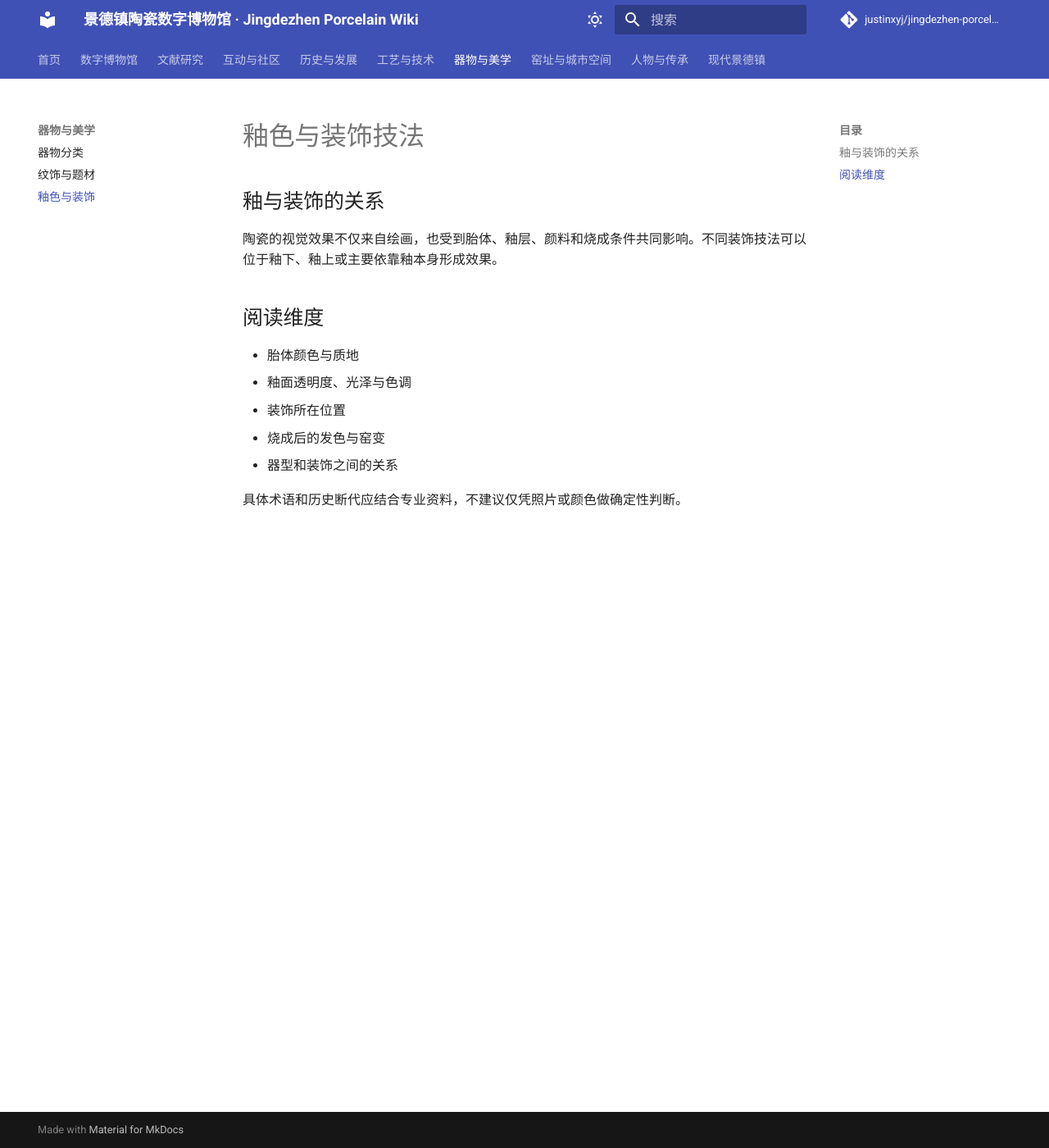
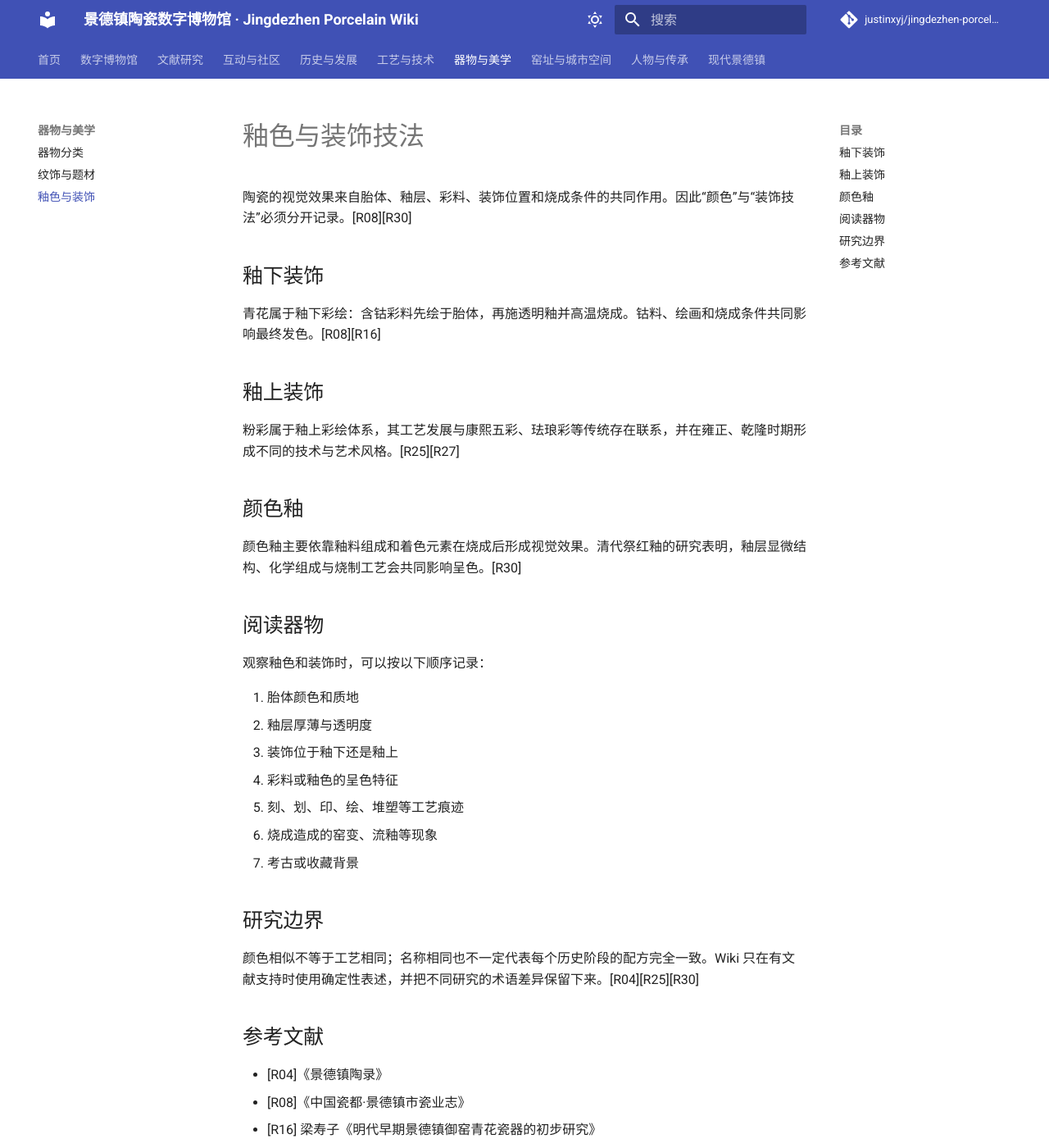
Before and after one commit to justinxyj/jingdezhen-porcelain-wiki, an MkDocs documentation site: the page built from docs/aesthetics/glazes-and-decoration.md, in a window 1280 px wide and 1400 px high. Shown: the whole window at 82% size. Built offline with MkDocs 1.6.1 and Material for MkDocs 9.7.7, drawn with Linux system fonts in a browser that asks for light colours; a script that is not in the unit is left out; comment, search, counter and statistics services are not loaded; some of the changed text lies outside the part shown.

Commit message:
docs: expand glaze and decoration research from literature

```diff
--- a/docs/aesthetics/glazes-and-decoration.md
+++ b/docs/aesthetics/glazes-and-decoration.md
@@ -1,15 +1,40 @@
 # 釉色与装饰技法
 
-## 釉与装饰的关系
+陶瓷的视觉效果来自胎体、釉层、彩料、装饰位置和烧成条件的共同作用。因此“颜色”与“装饰技法”必须分开记录。[R08][R30]
 
-陶瓷的视觉效果不仅来自绘画，也受到胎体、釉层、颜料和烧成条件共同影响。不同装饰技法可以位于釉下、釉上或主要依靠釉本身形成效果。
+## 釉下装饰
 
-## 阅读维度
+青花属于釉下彩绘：含钴彩料先绘于胎体，再施透明釉并高温烧成。钴料、绘画和烧成条件共同影响最终发色。[R08][R16]
 
-- 胎体颜色与质地
-- 釉面透明度、光泽与色调
-- 装饰所在位置
-- 烧成后的发色与窑变
-- 器型和装饰之间的关系
+## 釉上装饰
 
-具体术语和历史断代应结合专业资料，不建议仅凭照片或颜色做确定性判断。
+粉彩属于釉上彩绘体系，其工艺发展与康熙五彩、珐琅彩等传统存在联系，并在雍正、乾隆时期形成不同的技术与艺术风格。[R25][R27]
+
+## 颜色釉
+
+颜色釉主要依靠釉料组成和着色元素在烧成后形成视觉效果。清代祭红釉的研究表明，釉层显微结构、化学组成与烧制工艺会共同影响呈色。[R30]
+
+## 阅读器物
+
+观察釉色和装饰时，可以按以下顺序记录：
+
+1. 胎体颜色和质地
+2. 釉层厚薄与透明度
+3. 装饰位于釉下还是釉上
+4. 彩料或釉色的呈色特征
+5. 刻、划、印、绘、堆塑等工艺痕迹
+6. 烧成造成的窑变、流釉等现象
+7. 考古或收藏背景
+
+## 研究边界
+
+颜色相似不等于工艺相同；名称相同也不一定代表每个历史阶段的配方完全一致。Wiki 只在有文献支持时使用确定性表述，并把不同研究的术语差异保留下来。[R04][R25][R30]
+
+## 参考文献
+
+- [R04]《景德镇陶录》
+- [R08]《中国瓷都·景德镇市瓷业志》
+- [R16] 梁寿子《明代早期景德镇御窑青花瓷器的初步研究》
+- [R25] 汪凌川《粉彩工艺与艺术风格的演变》
+- [R27] 中国社会科学网《景德镇清代釉上彩瓷器的文化故事》
+- [R30] 吴隽等《清代官窑祭红釉瓷的釉层结构及其对呈色的影响》
```
